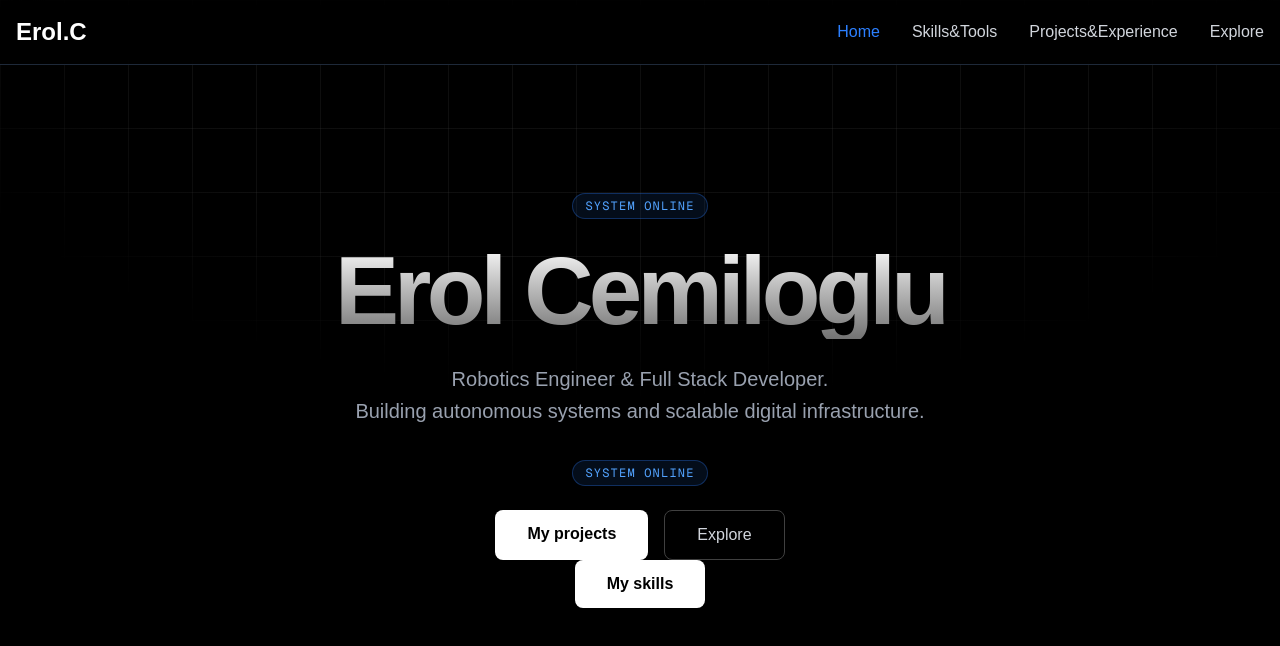
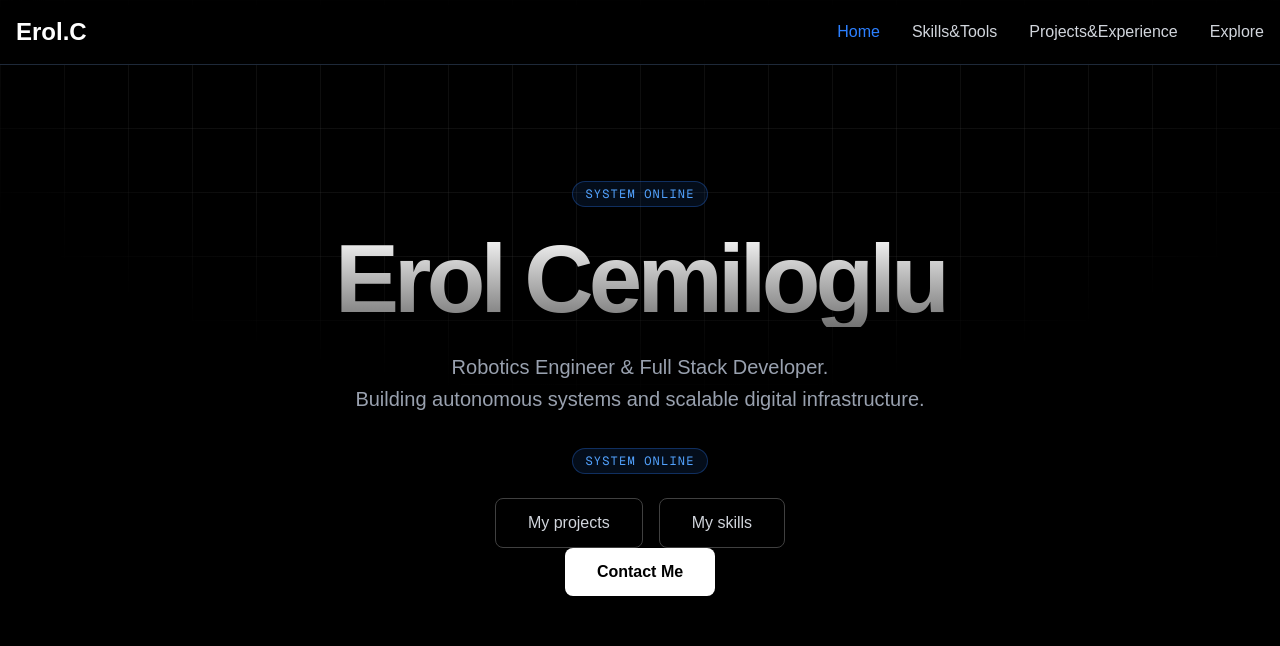
Before and after one commit to erolcem/ErolCemiloglu_Website, a Next.js app in the folder frontend/: page / in a window 1280 px wide. Shown: the top 646 px of the page. Built offline with nearby package versions, Linux system fonts and the light colour scheme.

Commit message:
update front page

```diff
--- a/frontend/app/page.tsx
+++ b/frontend/app/page.tsx
@@ -33,24 +33,24 @@ export default function Home() {
         <div className="flex flex-col sm:flex-row gap-4 justify-center">
             <Link
                 href="/projects"
-                className="px-8 py-3 rounded-lg bg-white text-black font-semibold hover:bg-gray-200 transition-colors"
+                className="px-8 py-3 rounded-lg border border-neutral-700 text-gray-300 hover:bg-neutral-800 transition-colors"
             >
                 My projects
             </Link>
             <Link
-                href="/contact"
+                href="/skills"
                 className="px-8 py-3 rounded-lg border border-neutral-700 text-gray-300 hover:bg-neutral-800 transition-colors"
             >
-                Explore
+                My skills
             </Link>
         </div>
 
-        <div className="flex flex-col sm:flex-row gap-4 justify-center">
+        <div className="mb-6 flex flex-col sm:flex-row gap-4 justify-center">
             <Link
-                href="/skills"
+                href="/contact"
                 className="px-8 py-3 rounded-lg bg-white text-black font-semibold hover:bg-gray-200 transition-colors"
             >
-                My skills
+                Contact Me
             </Link>
         </div>
 
```
